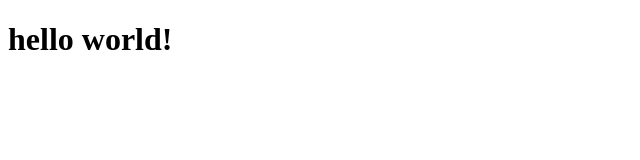
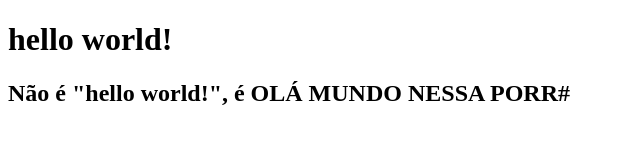
Before and after one commit to lemos07/site, a plain HTML site: page index.html in a window 1280 px wide. Shown: the whole page, without its empty margins (0-640 px from the left). Drawn offline with Linux system fonts and the light colour scheme.

Commit message:
Commit de teste

```diff
--- a/index.html
+++ b/index.html
@@ -7,5 +7,6 @@
 </head>
 <body>
     <h1>hello world!</h1>
+    <h2>Não é "hello world!", é OLÁ MUNDO NESSA PORR#</h2>
 </body>
 </html>
```
